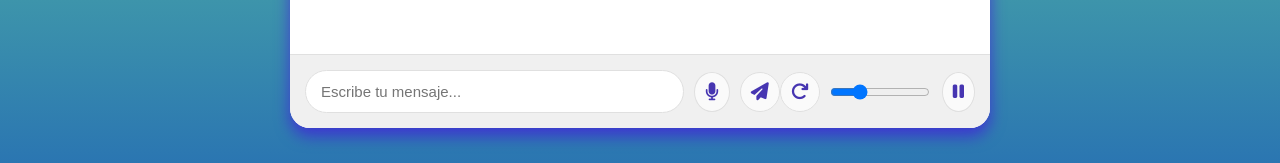
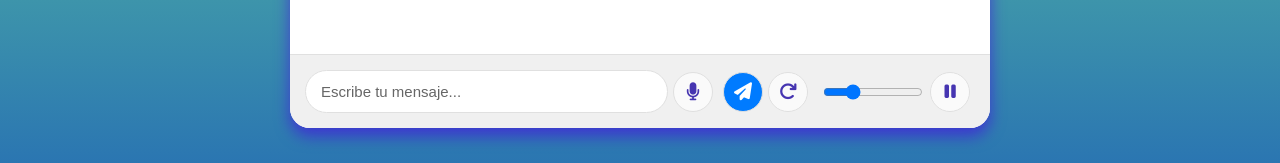
Before and after one commit to S4mma3l/chat-ingles, a plain HTML site: page index.html in a window 1280 px wide. Shown: the part 642-805 px from the top of the page. Drawn offline with Linux system fonts and the light colour scheme.

Commit message:
beta 1.0.2

```diff
--- a/style.css
+++ b/style.css
@@ -112,7 +112,12 @@ word-wrap: break-word;
   outline: none;
   transition: border-color 0.2s;
   margin-bottom: 10px;
+  color: #333; /* Increased contrast for the placeholder text*/
 }
+#text-input::placeholder {
+  color: #666; /* Increased contrast for the placeholder text*/
+}
+
 
 @media (min-width: 768px) {
 #text-input {
@@ -129,15 +134,34 @@ button {
   background-color: #fafafa;
   border: 1px solid #e0e0e0;
   border-radius: 50%;
-margin-left: 10px;
+  margin-left: 5px; /* reduce the margin*/
+  margin-right: 5px;/* reduce the margin*/
   padding: 10px;
+  width: 40px;  /* Increase button width */
+  height: 40px;  /* Increase button height*/
   cursor: pointer;
   transition: background-color 0.3s, transform 0.2s;
+  display: inline-flex; /* Add flex display */
+  justify-content: center; /* Center content horizontally */
+  align-items: center; /* Center content vertically */
 }
 
 button:hover {
 background-color: #f0f0f0;
 transform: scale(1.05);
+}
+#send-btn {
+  background-color: #007bff; /* destacar el boton de enviar */
+}
+#send-btn:hover {
+  background-color: #0056b3; /* destacar el boton de enviar al pasar el cursor */
+}
+#send-btn i {
+  color: white; /* Cambia el color del icono a blanco para el boton de enviar*/
+}
+button:active{
+  transform: scale(0.95); /* Dar una pequeña animacion al presionar el boton */
+  background-color: #e0e0e0; /* Agregar un color al presionar el boton */
 }
 
 button i {
```
Also changed, not shown: index.html (+3 -3 lines). Lines whose indentation alone changed are shown as unchanged.
